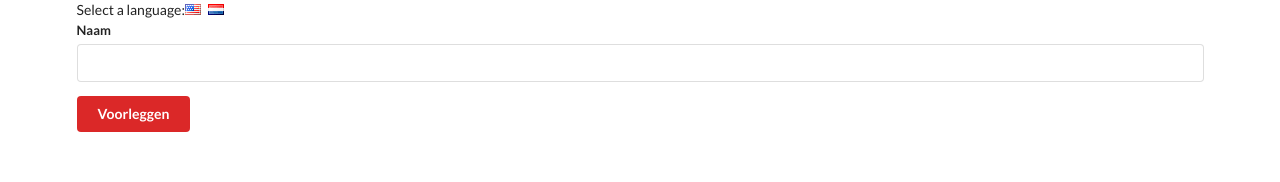
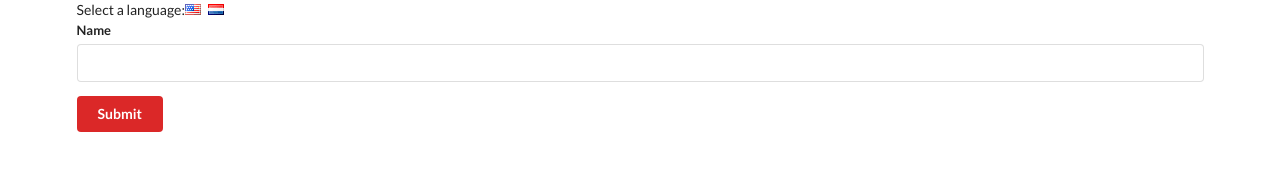
Before and after one commit to emilycritter/mrwr-context-i18n, a React (Create React App) app: page / in a window 1280 px wide. Shown: the top 182 px of the page. Built offline with nearby package versions, Linux system fonts and the light colour scheme.

Commit message:
Updates our Button and Field components to pull the language field from the updated context object

```diff
--- a/src/components/Button.js
+++ b/src/components/Button.js
@@ -3,15 +3,15 @@ import LanguageContext from '../contexts/LanguageContext';
 import ColorContext from '../contexts/ColorContext';
 
 class Button extends React.Component {
-  renderSubmit(value) {
-    return value === 'english' ? 'Submit' : 'Voorleggen';
+  renderSubmit(language) {
+    return language === 'english' ? 'Submit' : 'Voorleggen';
   }
 
   renderButton(color) {
     return (
       <button className={`ui button ${color}`}>
         <LanguageContext.Consumer>
-          {(value) => this.renderSubmit(value)}
+          {({ language }) => this.renderSubmit(language)}
         </LanguageContext.Consumer>
       </button>
     );
--- a/src/components/Field.js
+++ b/src/components/Field.js
@@ -5,7 +5,7 @@ class Field extends React.Component {
   static contextType = LanguageContext;
 
   render () {
-    const text = this.context === 'english' ? 'Name' : 'Naam';
+    const text = this.context.language === 'english' ? 'Name' : 'Naam';
 
     return (
       <div className="ui field">
```
